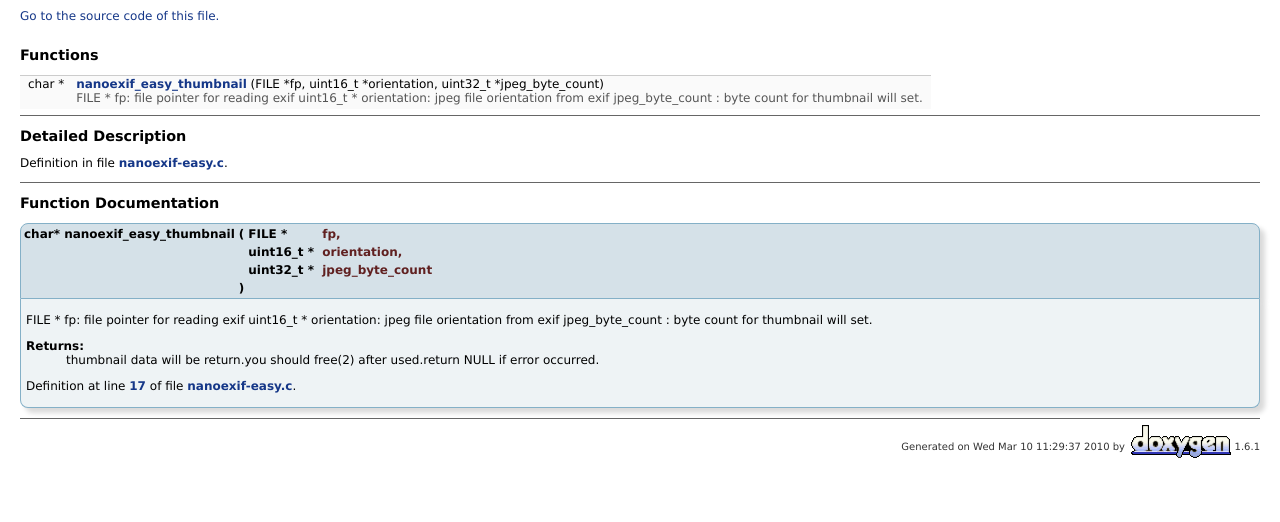
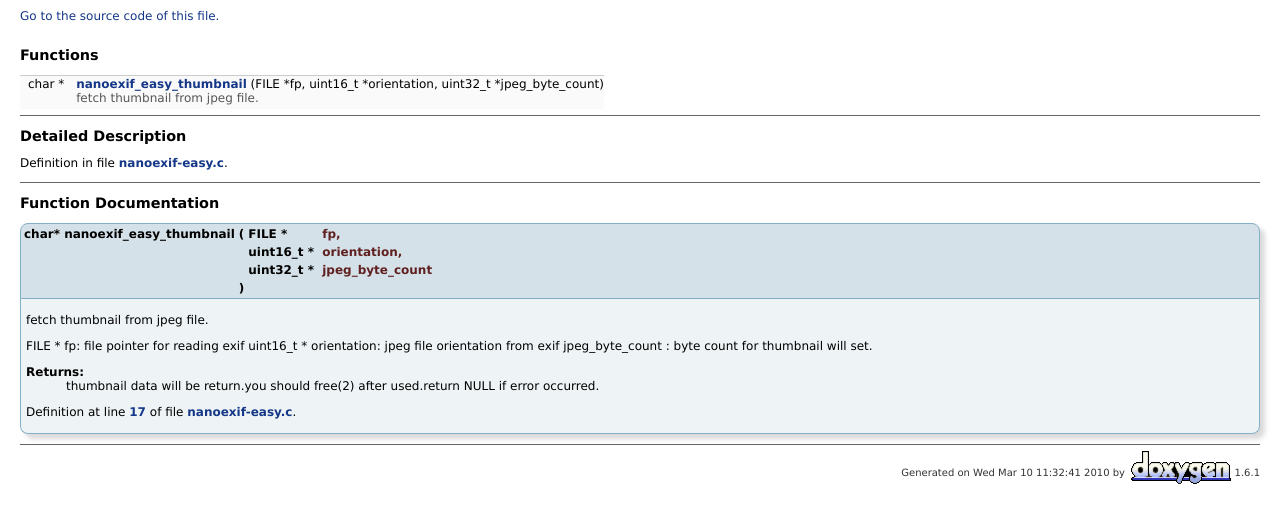
Before and after one commit to tokuhirom/nanoexif, a plain HTML site: page nanoexif-easy_8c.html in a window 1280 px wide. Shown: the part 170-692 px from the top of the page. Drawn offline with Linux system fonts and the light colour scheme.

Commit message:
updated docs

```diff
--- a/nanoexif-easy_8c.html
+++ b/nanoexif-easy_8c.html
@@ -53,7 +53,7 @@ var searchBox = new SearchBox("searchBox", "search",false,'Search');
 <table border="0" cellpadding="0" cellspacing="0">
 <tr><td colspan="2"><h2>Functions</h2></td></tr>
 <tr><td class="memItemLeft" align="right" valign="top">char *&nbsp;</td><td class="memItemRight" valign="bottom"><a class="el" href="nanoexif-easy_8c.html#a190455b3c4c7cb700fc0570755c096b0">nanoexif_easy_thumbnail</a> (FILE *fp, uint16_t *orientation, uint32_t *jpeg_byte_count)</td></tr>
-<tr><td class="mdescLeft">&nbsp;</td><td class="mdescRight">FILE * fp: file pointer for reading exif  uint16_t * orientation: jpeg file orientation from exif  jpeg_byte_count : byte count for thumbnail will set.  <a href="#a190455b3c4c7cb700fc0570755c096b0"></a><br/></td></tr>
+<tr><td class="mdescLeft">&nbsp;</td><td class="mdescRight">fetch thumbnail from jpeg file.  <a href="#a190455b3c4c7cb700fc0570755c096b0"></a><br/></td></tr>
 </table>
 <hr/><a name="_details"></a><h2>Detailed Description</h2>
 
@@ -90,6 +90,7 @@ var searchBox = new SearchBox("searchBox", "search",false,'Search');
 </div>
 <div class="memdoc">
 
+<p>fetch thumbnail from jpeg file. </p>
 <p>FILE * fp: file pointer for reading exif  uint16_t * orientation: jpeg file orientation from exif  jpeg_byte_count : byte count for thumbnail will set. </p>
 <dl class="return"><dt><b>Returns:</b></dt><dd>thumbnail data will be return.you should free(2) after used.return NULL if error occurred. </dd></dl>
 
@@ -112,7 +113,7 @@ var searchBox = new SearchBox("searchBox", "search",false,'Search');
 </iframe>
 </div>
 
-<hr size="1"/><address style="text-align: right;"><small>Generated on Wed Mar 10 11:29:37 2010 by&nbsp;
+<hr size="1"/><address style="text-align: right;"><small>Generated on Wed Mar 10 11:32:41 2010 by&nbsp;
 <a href="http://www.doxygen.org/index.html">
 <img class="footer" src="doxygen.png" alt="doxygen"/></a> 1.6.1 </small></address>
 </body>
```
Also changed, not shown: annotated.html (+1 -1 lines), classes.html (+1 -1 lines), files.html (+1 -1 lines), globals.html (+1 -1 lines), globals_func.html (+1 -1 lines), index.html (+1 -1 lines), nanoexif-easy_8c_source.html (+2 -2 lines), nanoexif-easy_8h_source.html (+2 -2 lines), nanoexif-tagname_8c_source.html (+1 -1 lines), nanoexif_8c.html (+1 -1 lines), nanoexif_8c_source.html (+1 -1 lines), nanoexif_8h_source.html (+1 -1 lines), structnanoexif-members.html (+1 -1 lines), structnanoexif.html (+1 -1 lines), 2 more files.
